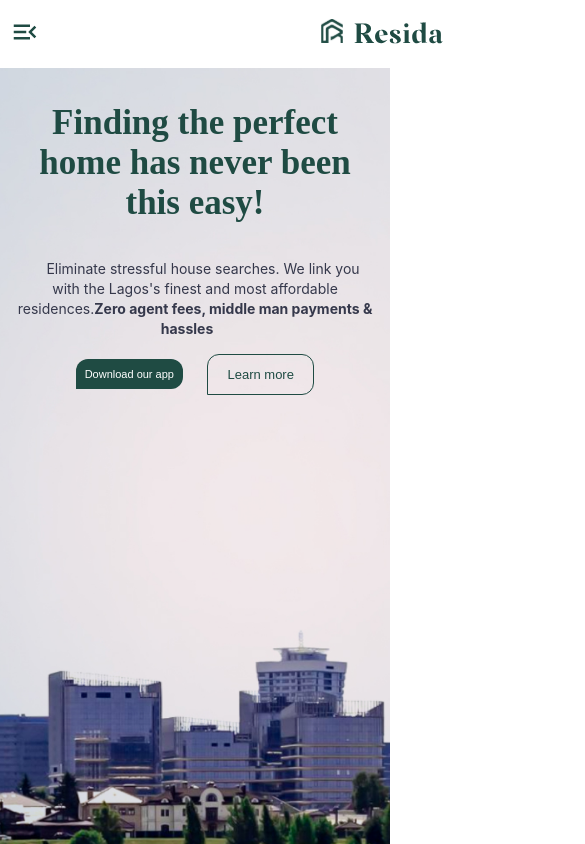
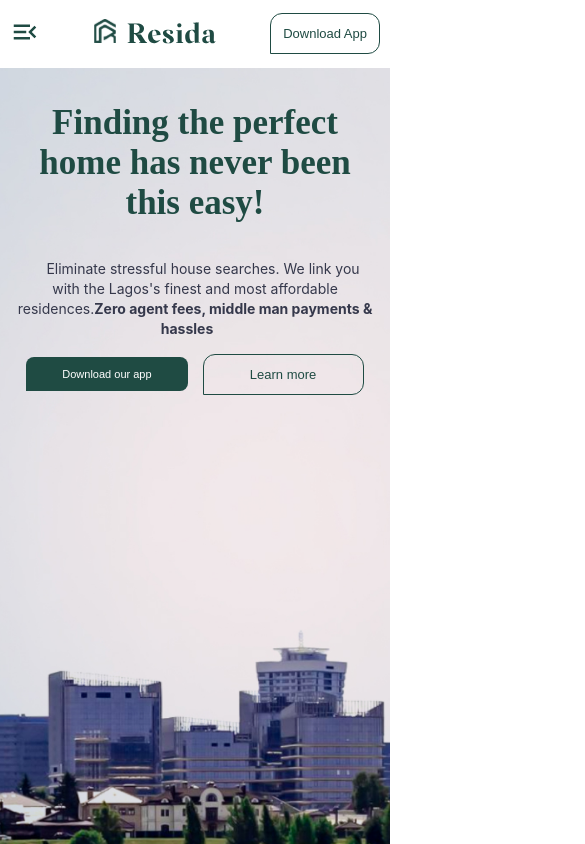
Before and after one commit to akpcode/Resida-clone, a React (Create React App) app: page / in a window 390 px wide. Shown: the top 844 px of the page, 585 px wide, since content can reach past the window. Built offline with nearby package versions, Linux system fonts and the light colour scheme.

Commit message:
Media query setup

```diff
--- a/src/components/heroSection/heroSectionStyle.css
+++ b/src/components/heroSection/heroSectionStyle.css
@@ -42,6 +42,11 @@
     justify-content: center;
     gap: 24px;
 }
+.btn_container .btn,
+.btn_container .outline{
+    width: 32%;
+}
+
 
 @media (max-width: 768px) {
     .hero_section_container{
@@ -74,6 +79,10 @@
         display: flex;
         align-items: center;
         justify-content: center;
-        gap: 24px;
+        gap: 15px;
+    }
+    .btn_container .btn,
+    .btn_container .outline{
+        width: 45%;
     }
 }
--- a/src/components/heroSection/index.js
+++ b/src/components/heroSection/index.js
@@ -13,12 +13,16 @@ const HeroSection = () => {
         <span>Eliminate stressful house searches. We link you with the Lagos's finest and most affordable residences.<strong>Zero agent fees, middle man payments & hassles</strong></span>
        <div className='btn_container'>
         {/* This inline style is use to set the button to the same size */}
-       <Button style={{
-         width:"30%"
-       }} btnName={"Download our app"} />
-       <Button style={{
-         width:"30%"
-       }} outline btnName={"Learn more"} />
+       <Button
+    //    style={{
+    //      width:"32%"
+    //    }}
+       btnName={"Download our app"} />
+       <Button
+    //    style={{
+    //      width:"32%"
+    //    }}
+       outline btnName={"Learn more"} />
        </div>
 
     </div>
--- a/src/shared/button/buttonStyle.css
+++ b/src/shared/button/buttonStyle.css
@@ -30,7 +30,10 @@
 
 @media (max-width: 768px) {
     .btn{
-        padding: 8px;
+        padding: 10px;
         font-size: 11px;
+        border-top-left-radius: 8px ;
+        border-top-right-radius:  8px;
+        border-bottom-right-radius: 8px;
     }
 }
--- a/src/shared/button/index.jsx
+++ b/src/shared/button/index.jsx
@@ -1,8 +1,8 @@
 import React from 'react'
 import './buttonStyle.css'
-const Button = ({style, btnName, outline }) => {
+const Button = ({style, id, btnName, outline }) => {
   return (
-      <button style={style} className={`${outline ? "outline" : "btn"}`}>
+      <button style={style} id className={`${outline ? "outline" : "btn"}`}>
           {btnName}
       </button>
   );
--- a/src/shared/header/headerStyle.css
+++ b/src/shared/header/headerStyle.css
@@ -43,7 +43,7 @@
 
 @media (max-width: 768px) {
   .header_container {
-    width: 100vh;
+    width: 100vw;
     justify-content: space-between;
     padding: 0;
  }
```
